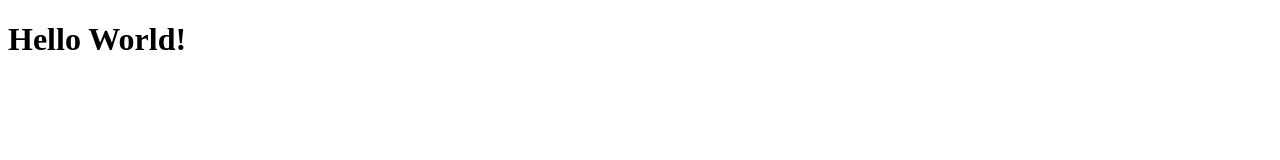
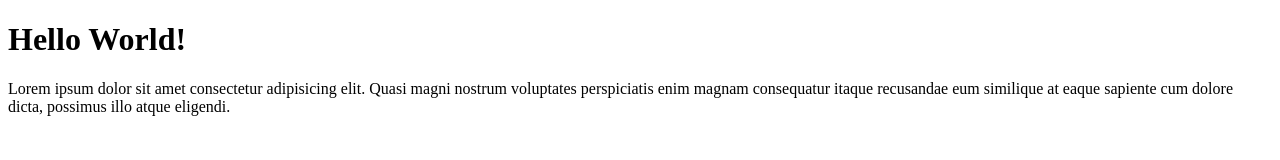
Before and after one commit to taufiqhaqi/tnt-git-test-1, a plain HTML site: page index.html in a window 1280 px wide. Drawn offline with Linux system fonts and the light colour scheme.

Commit message:
menambahkan paragraf

```diff
--- a/index.html
+++ b/index.html
@@ -8,5 +8,6 @@
 </head>
 <body>
     <h1>Hello World!</h1>
+    <p>Lorem ipsum dolor sit amet consectetur adipisicing elit. Quasi magni nostrum voluptates perspiciatis enim magnam consequatur itaque recusandae eum similique at eaque sapiente cum dolore dicta, possimus illo atque eligendi.</p>
 </body>
 </html>
```
